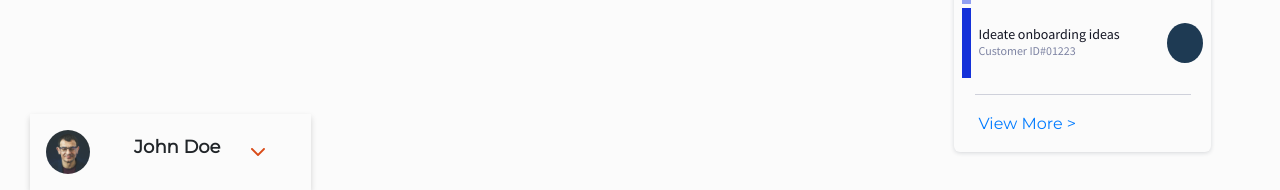
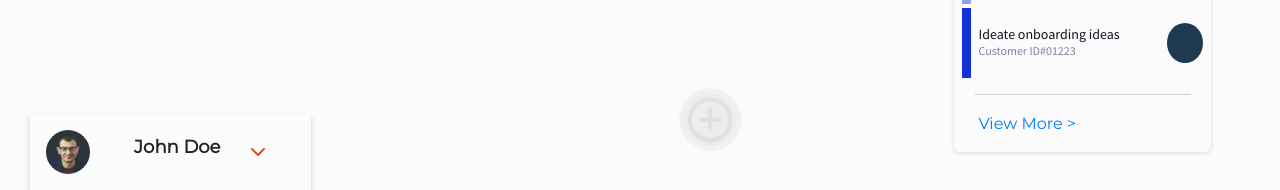
Before and after one commit to FreelanceBoss/Web_Prototype, a plain HTML site: page dashboard.html in a window 1280 px wide. Shown: the part 612-802 px from the top of the page. Drawn offline with nearby package versions, Linux system fonts and the light colour scheme.

Commit message:
widget button added

```diff
--- a/css/dashboard.css
+++ b/css/dashboard.css
@@ -311,3 +311,18 @@ body{
     padding: 16px;
     font-weight: 500;
 }
+#addWidgets-btn{
+    position: absolute;
+    z-index: 4;
+    bottom: 50px;
+    left: 350px;
+    width: 70px;
+    height: 70px
+}
+#addWidgets-btn img{
+    width: 100%;
+    cursor: pointer;
+}
+#addWidgets-btn img:hover{
+    filter: brightness(70%);
+}
--- a/dashboard.html
+++ b/dashboard.html
@@ -173,6 +173,9 @@
                             </div>
                         </div>
                     </div>
+                    <div id="addWidgets-btn">
+                        <img src="assets/img/icons/add-widget.png">
+                    </div>
                 </div>
             </div>
         </div>
```
Also changed, not shown: assets/img/icons/add-widget.png (added).
